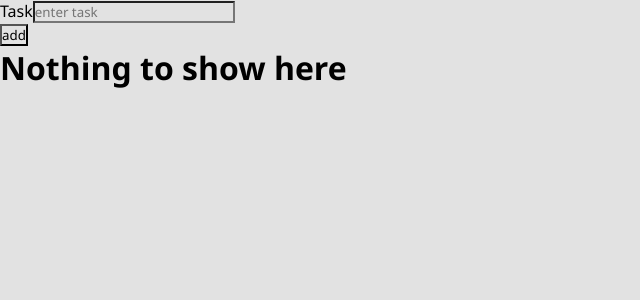
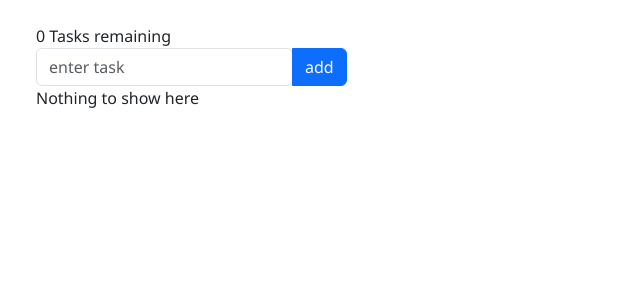
Before and after one commit to ismylsmylv/angular-todo, an Angular app: page / in a window 1280 px wide. Shown: the top 300 px of the page, without its empty margins (0-640 px from the left). Built offline with nearby package versions, Linux system fonts and the light colour scheme.

Commit message:
style:bootstrap styling added

```diff
--- a/package.json
+++ b/package.json
@@ -21,6 +21,7 @@
     "@angular/platform-server": "^18.2.0",
     "@angular/router": "^18.2.0",
     "@angular/ssr": "^18.2.2",
+    "bootstrap": "^5.3.3",
     "express": "^4.18.2",
     "rxjs": "~7.8.0",
     "tslib": "^2.3.0",
--- a/src/app/app.component.html
+++ b/src/app/app.component.html
@@ -1,11 +1,12 @@
-<div class="container">
+<div class="container m-4">
   <!-- input -->
-  <form>
+  <label for="input">{{items.length}} Tasks remaining</label>
+  <form class="input-group">
     <div>
-      <label for="input">Task</label>
-      <input type="text" id="input" placeholder="enter task" name="taskText" [(ngModel)]="newTaskText">
+      <input type="text" id="input" placeholder="enter task" name="taskText" class="form-control"
+        [(ngModel)]="newTaskText">
     </div>
-    <button type="submit" (click)="$event.preventDefault(); addTask()">
+    <button type="submit" (click)="$event.preventDefault(); addTask()" class="btn btn-primary">
       add
     </button>
 
@@ -17,7 +18,7 @@
 
 
     <div *ngIf="items.length==0">
-      <h1>Nothing to show here</h1>
+      <p>Nothing to show here</p>
     </div>
   </div>
 
--- a/src/app/app.component.scss
+++ b/src/app/app.component.scss
@@ -1,9 +1,9 @@
 li {
-    list-style: none;
-    background-color: red !important;
+  list-style: none;
+  margin-top: 0.5rem;
+  margin-bottom: 0.5rem;
 }
 
-.todo-list {
-    margin: 0 auto;
-    background-color: gray !important;
+ul {
+  width: 100%;
 }
--- a/src/index.html
+++ b/src/index.html
@@ -7,10 +7,15 @@
   <base href="/">
   <meta name="viewport" content="width=device-width, initial-scale=1">
   <link rel="icon" type="image/x-icon" href="favicon.ico">
+  <link href="https://cdn.jsdelivr.net/npm/bootstrap@5.3.3/dist/css/bootstrap.min.css" rel="stylesheet"
+    integrity="sha384-QWTKZyjpPEjISv5WaRU9OFeRpok6YctnYmDr5pNlyT2bRjXh0JMhjY6hW+ALEwIH" crossorigin="anonymous">
 </head>
 
 <body>
   <app-root></app-root>
+  <script src="https://cdn.jsdelivr.net/npm/bootstrap@5.3.3/dist/js/bootstrap.bundle.min.js"
+    integrity="sha384-YvpcrYf0tY3lHB60NNkmXc5s9fDVZLESaAA55NDzOxhy9GkcIdslK1eN7N6jIeHz"
+    crossorigin="anonymous"></script>
 </body>
 
 </html>
--- a/src/styles.scss
+++ b/src/styles.scss
@@ -1,8 +1,8 @@
 /* You can add global styles to this file, and also import other style files */
 * {
-    margin: 0;
-    padding: 0;
-    box-sizing: border-box;
-    background-color: #e2e2e2;
-    font-family: 'Segoe UI', Tahoma, Geneva, Verdana, sans-serif;
+  margin: 0;
+  padding: 0;
+  box-sizing: border-box;
+  // background-color: #e2e2e2;
+  font-family: 'Segoe UI', Tahoma, Geneva, Verdana, sans-serif;
 }
```
Also changed, not shown: 1 other file (tests, documents, lock files or other folders).
